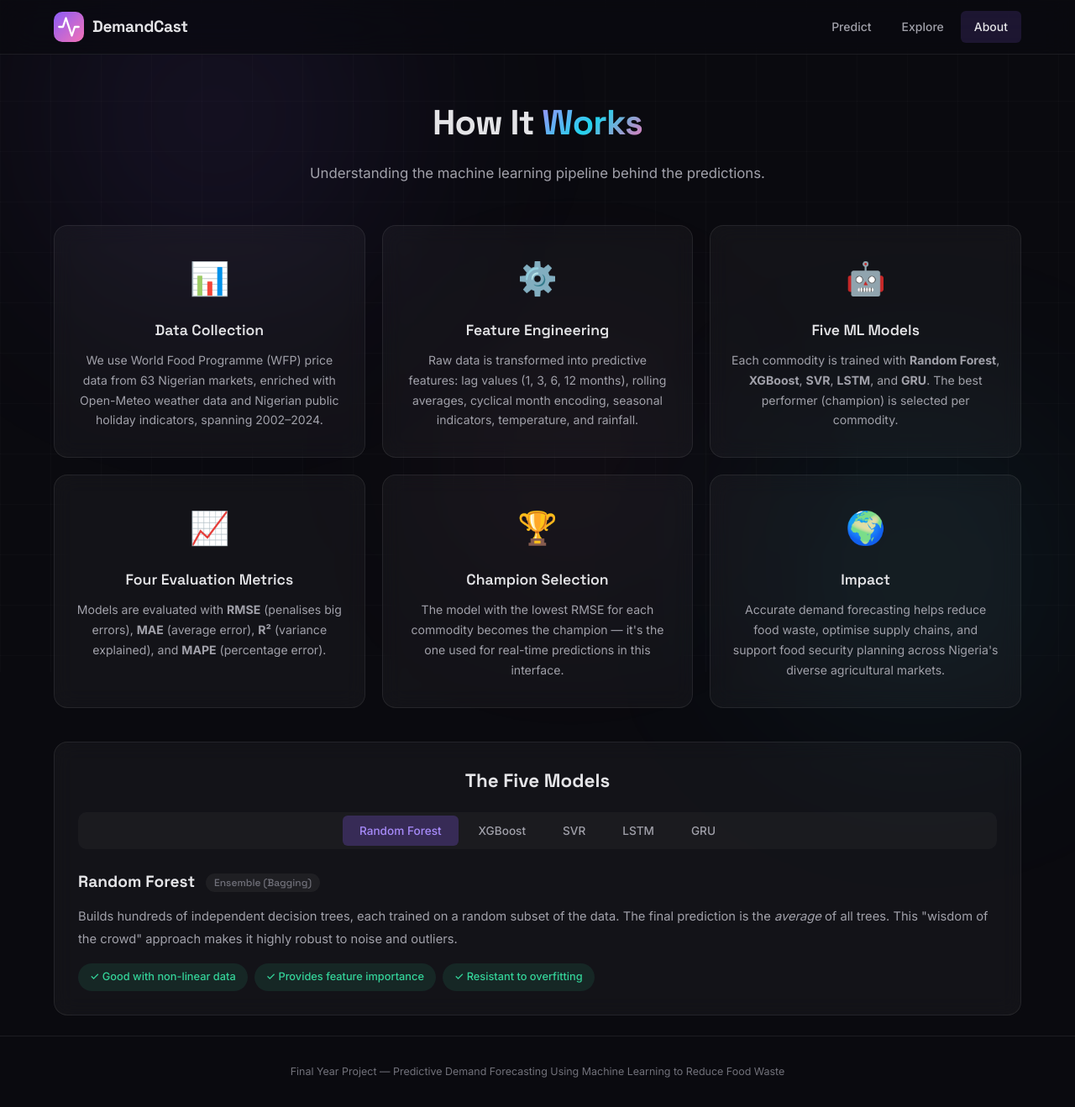
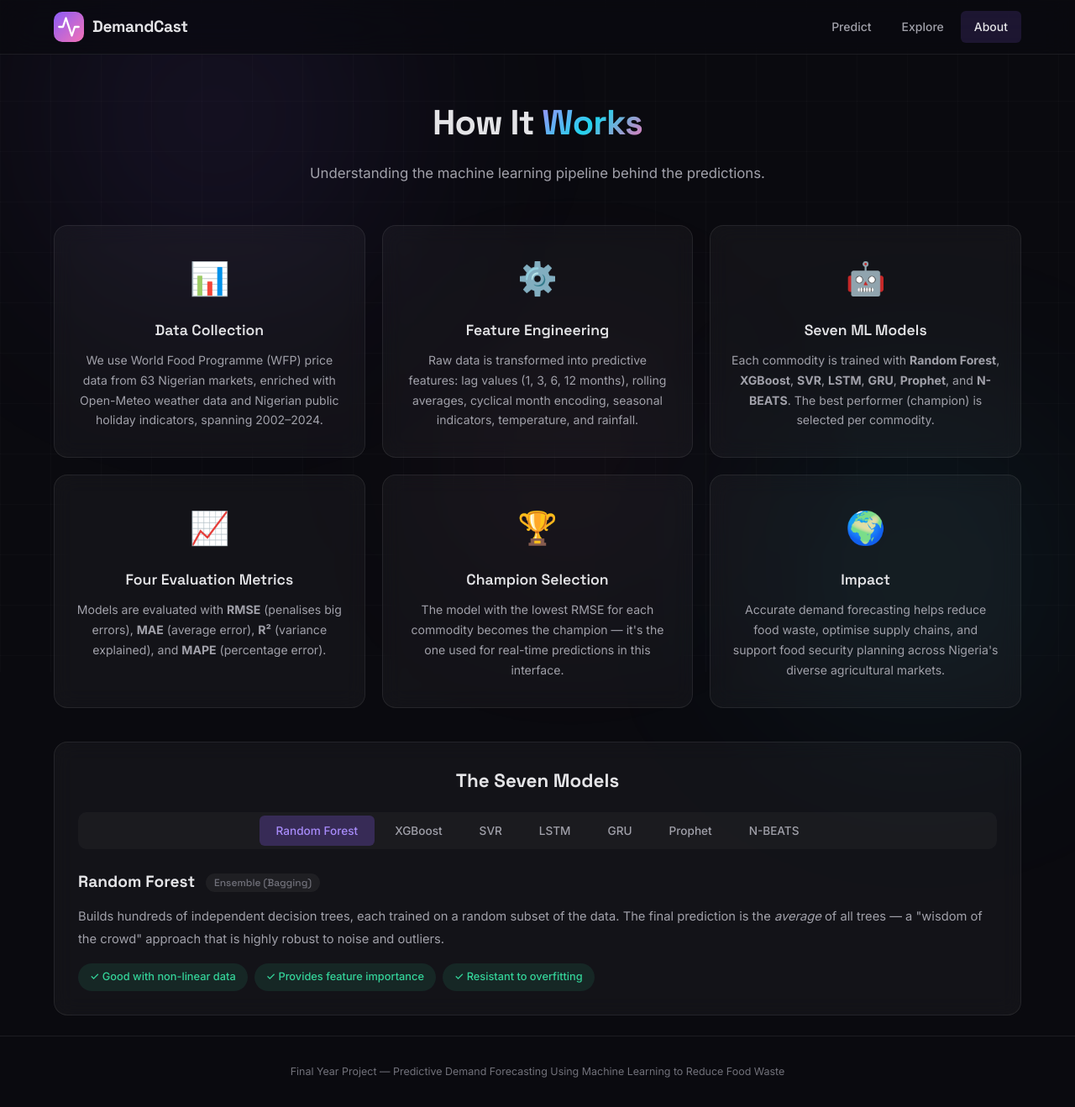
Before and after one commit to victoribironke/final-year-project, a Flask app: page / in a window 1280 px wide, after a click on "About". Shown: the whole page at 84% size. Run offline with Flask 3, Linux system fonts and the light colour scheme; data that the repository does not hold is empty; parts of the project's set-up code (start-up, migrations or seed data) failed here and were passed over.

Commit message:
feat: add Prophet and N-BEATS model descriptions to index template

```diff
--- a/templates/index.html
+++ b/templates/index.html
@@ -421,11 +421,12 @@
           </div>
           <div class="glass-card about-card">
             <div class="about-icon">🤖</div>
-            <h3>Five ML Models</h3>
+            <h3>Seven ML Models</h3>
             <p>
               Each commodity is trained with <strong>Random Forest</strong>,
               <strong>XGBoost</strong>, <strong>SVR</strong>,
-              <strong>LSTM</strong>, and <strong>GRU</strong>. The best
+              <strong>LSTM</strong>, <strong>GRU</strong>,
+              <strong>Prophet</strong>, and <strong>N-BEATS</strong>. The best
               performer (champion) is selected per commodity.
             </p>
           </div>
@@ -461,7 +462,7 @@
 
         <!-- Model explanations -->
         <div class="glass-card model-explainer">
-          <h2>The Five Models</h2>
+          <h2>The Seven Models</h2>
           <div class="model-tabs" id="model-tabs">
             <button class="model-tab active" data-model="rf">
               Random Forest
@@ -470,6 +471,8 @@
             <button class="model-tab" data-model="svr">SVR</button>
             <button class="model-tab" data-model="lstm">LSTM</button>
             <button class="model-tab" data-model="gru">GRU</button>
+            <button class="model-tab" data-model="prophet">Prophet</button>
+            <button class="model-tab" data-model="nbeats">N-BEATS</button>
           </div>
           <div class="model-content" id="model-content">
             <div class="model-pane active" data-model="rf">
@@ -480,8 +483,8 @@
               <p>
                 Builds hundreds of independent decision trees, each trained on a
                 random subset of the data. The final prediction is the
-                <em>average</em> of all trees. This "wisdom of the crowd"
-                approach makes it highly robust to noise and outliers.
+                <em>average</em> of all trees — a "wisdom of the crowd" approach
+                that is highly robust to noise and outliers.
               </p>
               <div class="model-pros">
                 <span class="pro">✓ Good with non-linear data</span>
@@ -494,10 +497,9 @@
                 XGBoost <span class="model-family">Ensemble (Boosting)</span>
               </h3>
               <p>
-                Builds trees <em>sequentially</em> — each new tree focuses on
-                correcting the errors of the previous ones using gradient
-                descent. This iterative refinement often yields the highest
-                accuracy on tabular data.
+                Builds trees <em>sequentially</em> — each new tree corrects the
+                errors of the previous ones via gradient descent. This iterative
+                refinement often yields the highest accuracy on tabular data.
               </p>
               <div class="model-pros">
                 <span class="pro">✓ Often most accurate on tabular data</span>
@@ -540,15 +542,50 @@
                 GRU <span class="model-family">Recurrent Neural Network</span>
               </h3>
               <p>
-                A simplified LSTM with only two gates (reset & update). By
+                A simplified LSTM with only two gates (reset &amp; update). By
                 merging the forget and input mechanisms, it trains
-                <em>faster</em> with fewer parameters while often matching LSTM
-                accuracy.
+                <em>faster</em>
+                with fewer parameters while often matching LSTM accuracy.
               </p>
               <div class="model-pros">
                 <span class="pro">✓ Fewer parameters = faster</span>
                 <span class="pro">✓ Often matches LSTM accuracy</span>
                 <span class="pro">✓ Better for smaller datasets</span>
+              </div>
+            </div>
+            <div class="model-pane" data-model="prophet">
+              <h3>
+                Prophet <span class="model-family">Statistical (Additive)</span>
+              </h3>
+              <p>
+                Developed by Meta, Prophet decomposes a time series into
+                <strong>trend</strong> (long-term direction) +
+                <strong>seasonality</strong> (repeating cycles) +
+                <strong>holidays</strong> (irregular events). It uses a
+                piecewise linear growth curve and Fourier series for
+                seasonality.
+              </p>
+              <div class="model-pros">
+                <span class="pro">✓ Handles missing data gracefully</span>
+                <span class="pro">✓ Built-in holiday support</span>
+                <span class="pro">✓ Highly interpretable components</span>
+              </div>
+            </div>
+            <div class="model-pane" data-model="nbeats">
+              <h3>
+                N-BEATS <span class="model-family">Deep Learning (MLP)</span>
+              </h3>
+              <p>
+                <strong>Neural Basis Expansion Analysis for Time Series</strong>
+                — uses stacks of fully-connected blocks. Each block outputs a
+                <em>backcast</em> (reconstructing the input) and a
+                <em>forecast</em> (predicting the future). The residual from
+                each block feeds the next; all forecasts are summed.
+              </p>
+              <div class="model-pros">
+                <span class="pro">✓ Purpose-built for time series</span>
+                <span class="pro">✓ No RNN needed — pure FC layers</span>
+                <span class="pro">✓ Often outperforms LSTM/GRU</span>
               </div>
             </div>
           </div>
```
